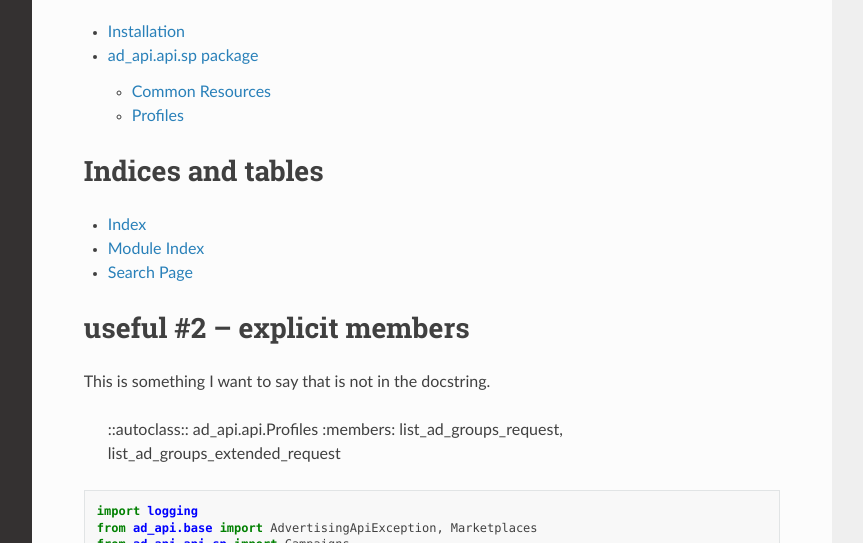
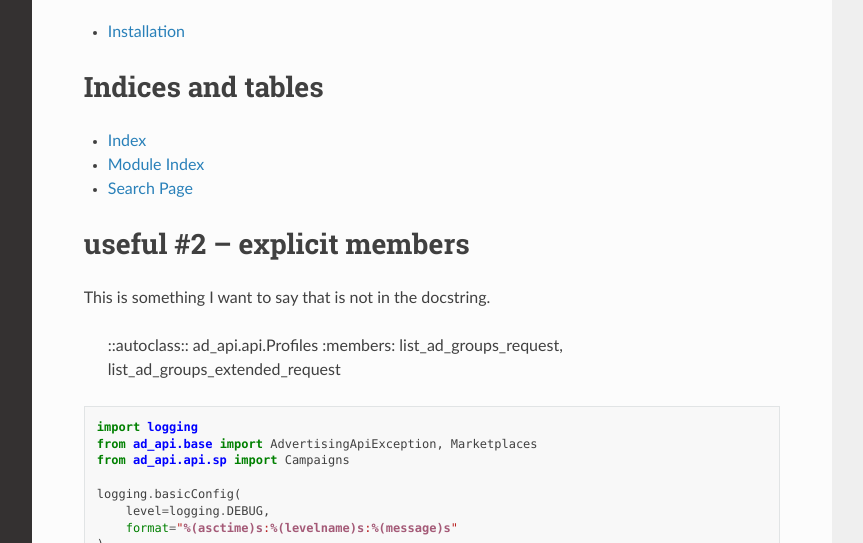
Before and after one commit to denisneuf/python-amazon-ad-api, a Sphinx documentation site: the page built from docs/index.rst, in a window 1280 px wide and 900 px high, cut to the strip 357-900 px from the top of the window. Shown: the whole strip, without its empty margins (268-1131 px from the left). Built offline with Sphinx 7.4.7 and the Read the Docs theme 2.0.0, drawn with Linux system fonts in a browser that asks for light colours; some of the changed text lies outside the part shown.

```diff
--- a/docs/installation.rst
+++ b/docs/installation.rst
@@ -2,17 +2,8 @@ Installation
 ============
 
 
-ad\_api.api.sp package
-======================
-
-
-Common Resources
-----------------
-
-Profiles
---------
-
-::autoclass:: ad_api.api.profiles
+..  autoclass:: ad_api.base.exceptions.AdvertisingApiException
+    :show-inheritance:
 
 
 
```
